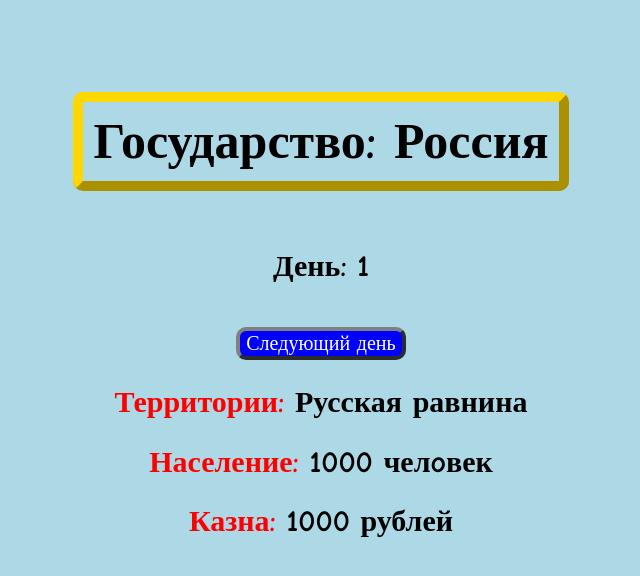
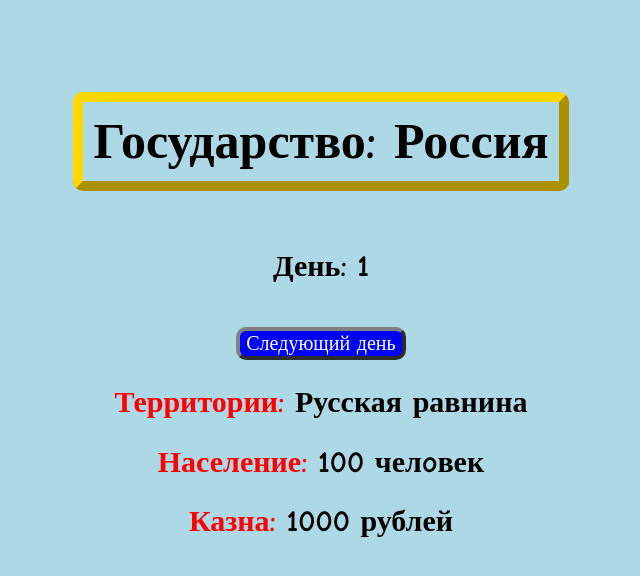
Before and after one commit to deddUndead/deddUndead.github.io, a plain HTML site: page index.html in a window 1280 px wide. Both pictures are taken after a click on the button "Следующий день". Shown: the whole page, without its empty margins (319-959 px from the left). Drawn offline with nearby package versions, Linux system fonts and the light colour scheme.

Commit message:
Add files via upload

```diff
--- a/index.html
+++ b/index.html
@@ -57,7 +57,7 @@
 
 <div id="game">
 	<h2 id="ters"><high>Территории:</high> Русская равнина</h2>
-	<h2 id="ppl"><high>Население:</high> 1000 челoвек</h2>
+	<h2 id="ppl"><high>Население:</high> 100 челoвек</h2>
 	<h2 id="mon"><high>Казна:</high> 1000 рублей</h2>
 
 </body>
```
